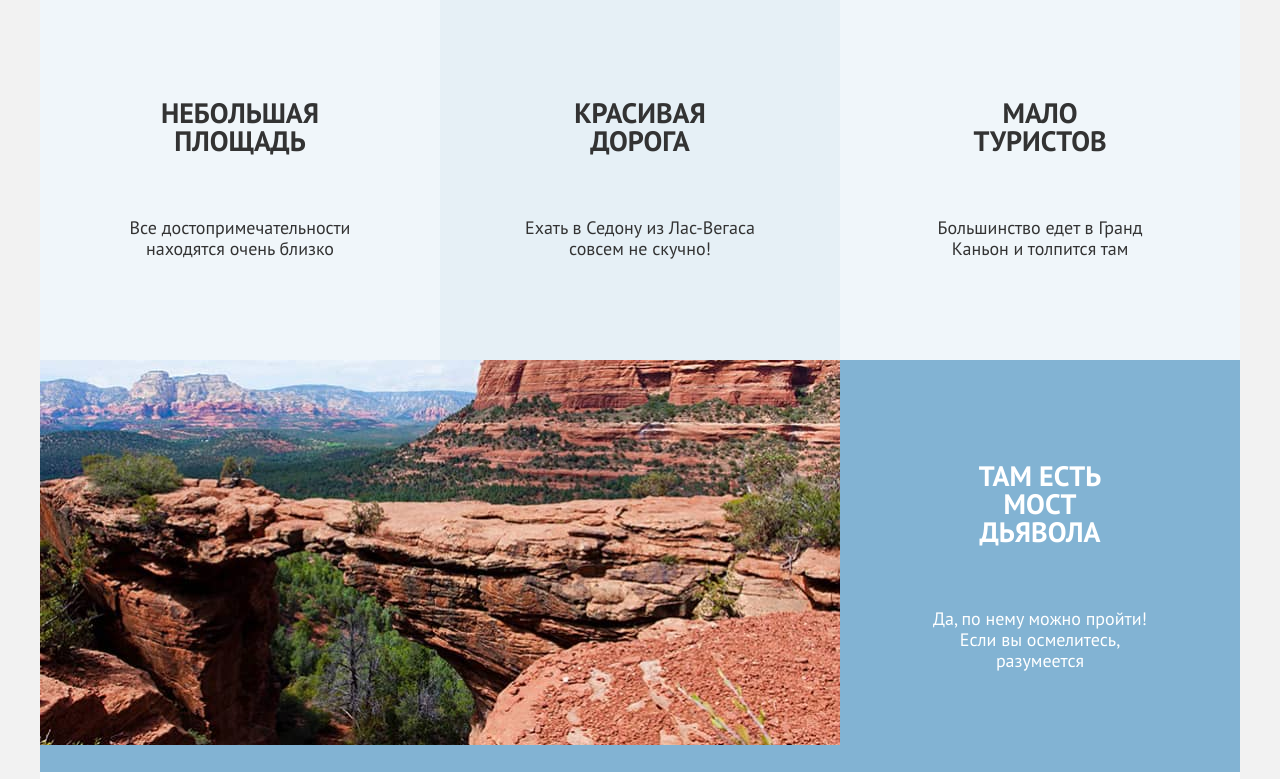
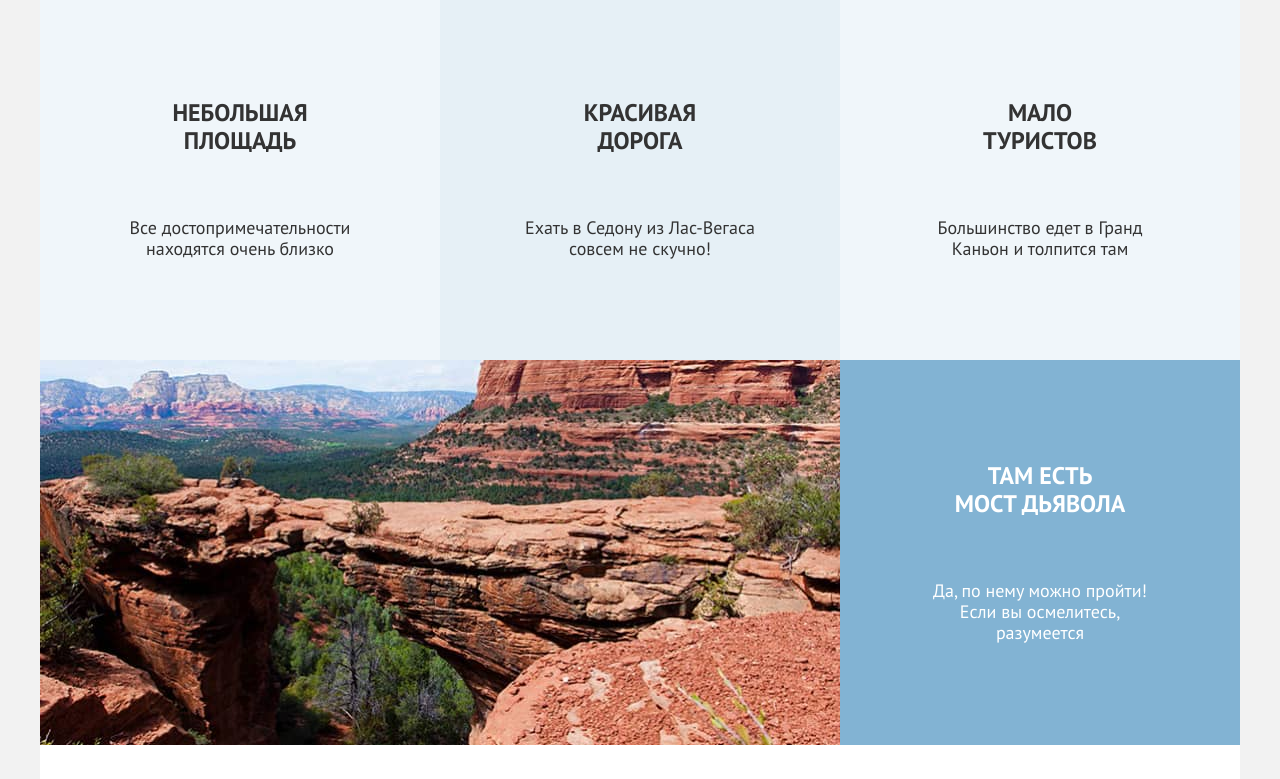
Before and after one commit to htmlacademy-htmlcss/2297119-sedona-36, a plain HTML site: page index.html in a window 1280 px wide. Shown: the part 1208-1987 px from the top of the page. Drawn offline with Linux system fonts and the light colour scheme.

Commit message:
Изменяет размер шрифта в блоке преимуществ

```diff
--- a/index.html
+++ b/index.html
@@ -27,7 +27,6 @@
           </div>
 
           <div class="site-navigation">
-            <div class="icons">
               <ul class="navigation-list navigation-user">
                 <li cLass="navigation-item">
                   <a class="icons" href="#">
@@ -40,7 +39,6 @@
                   </a>
                 </li>
               </ul>
-            </div>
 
             <div class="link-button">
                 <a class="navigation-link button" href="#">
@@ -83,7 +81,8 @@
               </li>
               <li class="advantages-list-item devil-bridge">
                 <div class="complex-block">
-                  <h3>Там есть мост дьявола</h3>
+                  <h3>Там есть <br>
+                    мост дьявола</h3>
                   <p>Да, по нему можно пройти! Если вы осмелитесь, разумеется</p>
                 </div>
                   <img class="bridge" src="images/bridge.jpg" width="800" height="385" alt="Мост Дьявола в Седоне">
--- a/styles/styles.css
+++ b/styles/styles.css
@@ -130,6 +130,7 @@ button[type="submit"] {
 }
 
 .icons {
+  display: block;
   min-width: 44px;
   min-height: 64px;
   padding: 0;
@@ -144,6 +145,7 @@ button[type="submit"] {
   padding: 0;
   margin: 0;
 }
+
 
 .navigation-link.button {
   display: block;
@@ -176,6 +178,7 @@ button[type="submit"] {
 .sedona-text {
   display: block;
   padding: 51px 371px 82px;
+  margin: 0;
 }
 
 .preview {
@@ -287,6 +290,8 @@ button[type="submit"] {
 
 .advantages-list-item h3,
 .recomendations-list-item h3 {
+  font-size: 24px;
+  line-height: 28px;
   font-weight: 700;
   text-transform: uppercase;
 }
```
